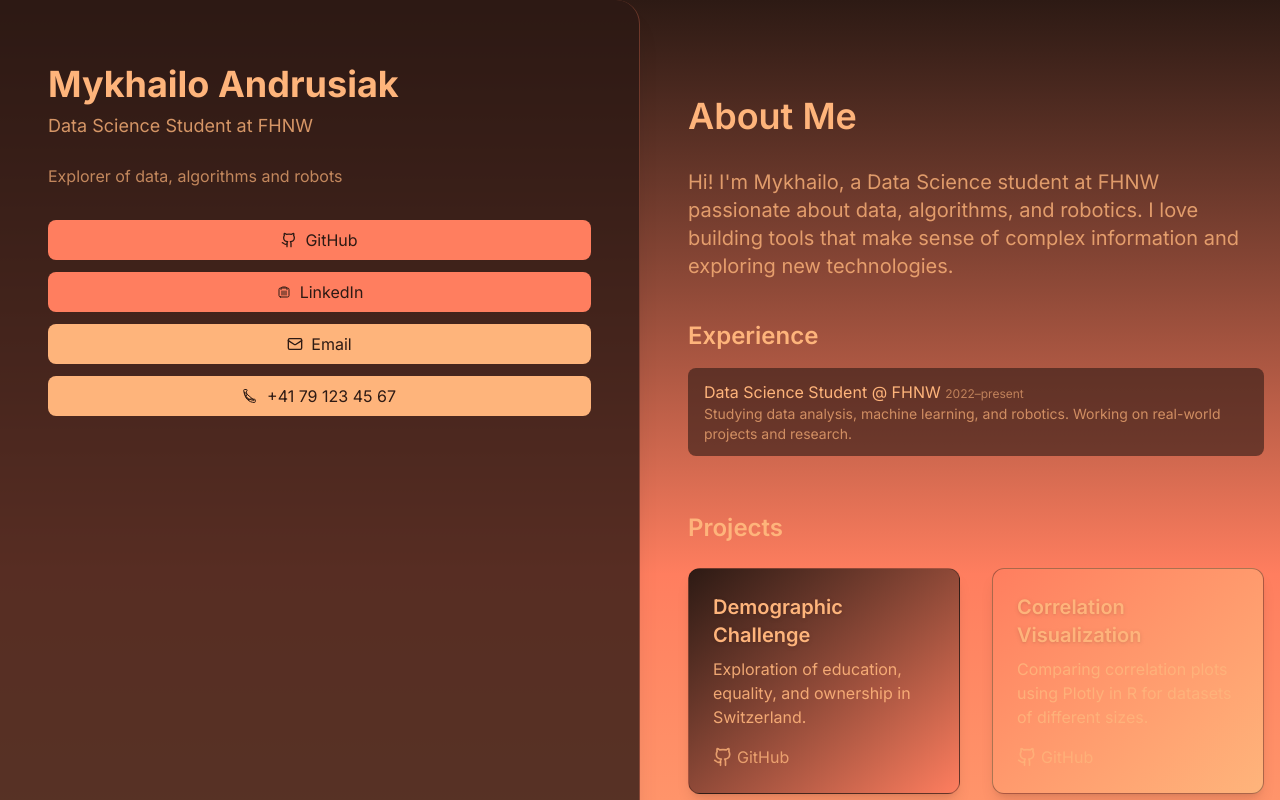
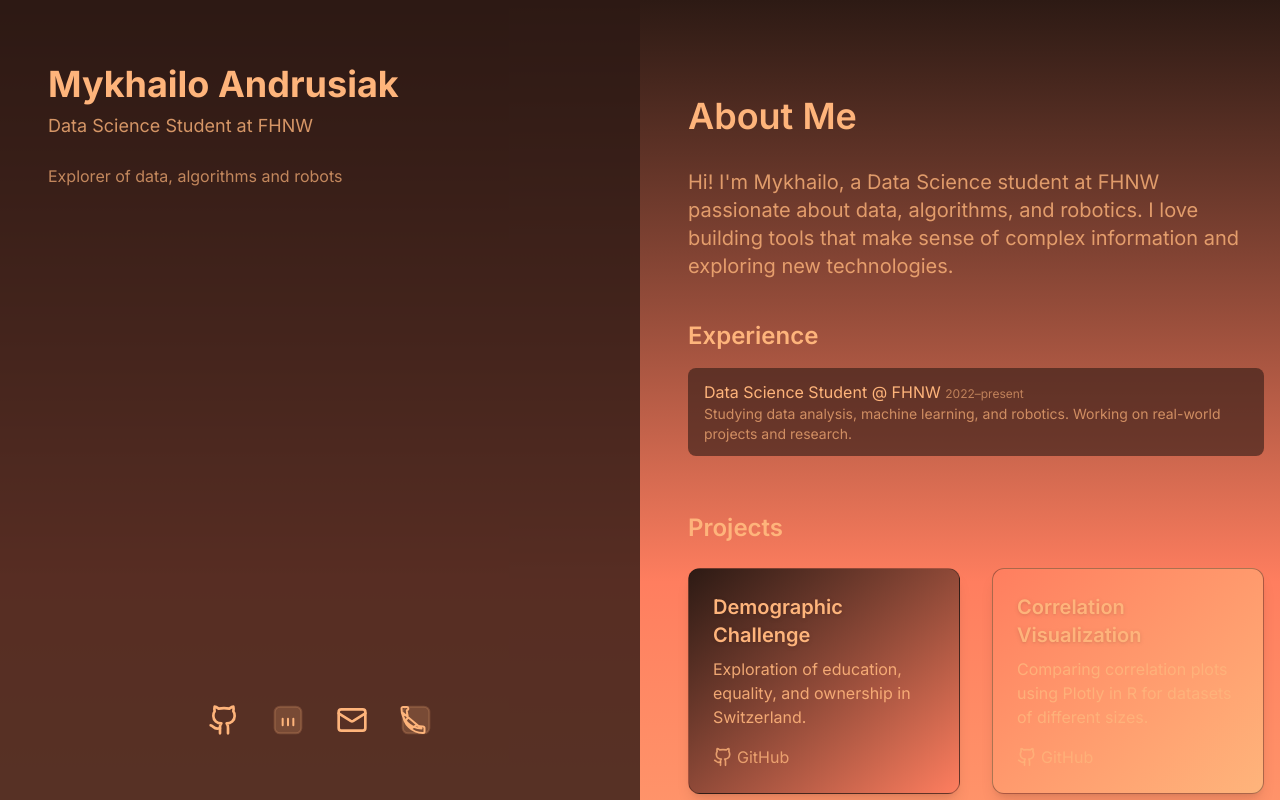
Before and after one commit to mikeandrusyak/Portfolio, a Next.js app: page / in a window 1280 px wide. Shown: the top 800 px of the page. Built offline with nearby package versions, Linux system fonts and the light colour scheme; a web font is replaced by a local one.

Commit message:
fix blocks

```diff
--- a/pages/index.tsx
+++ b/pages/index.tsx
@@ -37,7 +37,7 @@ export default function Home() {
       </Head>
       <main className="min-h-screen bg-gradient-to-b from-sunset-brown via-sunset-orange to-sunset-peach text-sunset-peach flex flex-col md:flex-row md:gap-8">
         {/* Sidebar */}
-        <aside className="flex flex-col justify-between w-full md:w-1/2 md:flex-none bg-sunset-brown/80 px-6 md:px-12 py-8 md:py-16 rounded-none md:rounded-r-3xl shadow-xl md:border-r border-sunset-orange/30 z-10 md:sticky md:top-0">
+        <aside className="flex flex-col justify-between w-full md:w-1/2 md:flex-none px-6 md:px-12 py-8 md:py-16 rounded-none z-10 md:sticky md:top-0 md:h-screen md:bg-sunset-brown/80">
           <div>
             <motion.h1
               initial={{ opacity: 0, y: 40 }}
@@ -49,27 +49,28 @@ export default function Home() {
             </motion.h1>
             <p className="text-sunset-peach/80 text-lg mb-6">Data Science Student at FHNW</p>
             <p className="text-sunset-peach/70 text-base mb-8">Explorer of data, algorithms and robots</p>
-            <div className="flex flex-col gap-3">
-              <Button as="a" href="https://github.com/mikeandrusyak" variant="sunset" size="md" target="_blank">
-                <Github className="w-4 h-4 mr-2" /> GitHub
-              </Button>
-              <Button as="a" href="https://linkedin.com/in/mikeandrusyak" variant="sunset" size="md" target="_blank">
-                <svg xmlns="http://www.w3.org/2000/svg" fill="none" viewBox="0 0 24 24" strokeWidth={1.5} stroke="currentColor" className="w-4 h-4 mr-2"><path strokeLinecap="round" strokeLinejoin="round" d="M16.5 8.25V7.125A2.625 2.625 0 0 0 13.875 4.5h-3.75A2.625 2.625 0 0 0 7.5 7.125v1.125M6.75 19.5h10.5a2.25 2.25 0 0 0 2.25-2.25V8.25a2.25 2.25 0 0 0-2.25-2.25H6.75A2.25 2.25 0 0 0 4.5 8.25v9a2.25 2.25 0 0 0 2.25 2.25ZM9 10.5v6M12 10.5v6m3-6v6" /></svg>
-                LinkedIn
-              </Button>
-              <Button as="a" href="mailto:mykhailo.andrusiak@students.fhnw.ch" variant="peach" size="md">
-                <Mail className="w-4 h-4 mr-2" /> Email
-              </Button>
-              <Button as="a" href="tel:+41791234567" variant="peach" size="md">
-                <svg xmlns="http://www.w3.org/2000/svg" fill="none" viewBox="0 0 24 24" strokeWidth={1.5} stroke="currentColor" className="w-4 h-4 mr-2"><path strokeLinecap="round" strokeLinejoin="round" d="M2.25 6.75c0 8.284 6.716 15 15 15 .621 0 1.125-.504 1.125-1.125v-2.625a1.125 1.125 0 0 0-1.125-1.125c-1.636 0-3.21-.26-4.687-.75a1.125 1.125 0 0 0-1.094.21l-2.25 1.687a12.042 12.042 0 0 1-5.25-5.25l1.687-2.25a1.125 1.125 0 0 0 .21-1.094 16.978 16.978 0 0 1-.75-4.687A1.125 1.125 0 0 0 4.875 2.25H2.25A1.125 1.125 0 0 0 1.125 3.375c0 8.284 6.716 15 15 15z" /></svg>
-                +41 79 123 45 67
-              </Button>
+            {/* Контакти-іконки */}
+            <div className="hidden" />
+          </div>
+          <div className="flex flex-col items-center gap-6 mt-12">
+            <div className="flex flex-row justify-center gap-8">
+              <a href="https://github.com/mikeandrusyak" target="_blank" rel="noopener noreferrer" className="hover:text-sunset-orange transition-colors" aria-label="GitHub">
+                <Github className="w-8 h-8" />
+              </a>
+              <a href="https://linkedin.com/in/mikeandrusyak" target="_blank" rel="noopener noreferrer" className="hover:text-sunset-orange transition-colors" aria-label="LinkedIn">
+                <svg xmlns="http://www.w3.org/2000/svg" fill="none" viewBox="0 0 24 24" strokeWidth={1.5} stroke="currentColor" className="w-8 h-8"><rect width="20" height="20" x="2" y="2" rx="4" fill="currentColor" className="text-sunset-peach/20"/><path strokeLinecap="round" strokeLinejoin="round" d="M8 11v5m4-5v5m4-5v5" stroke="currentColor" strokeWidth="1.5"/></svg>
+              </a>
+              <a href="mailto:mykhailo.andrusiak@students.fhnw.ch" className="hover:text-sunset-orange transition-colors" aria-label="Email">
+                <Mail className="w-8 h-8" />
+              </a>
+              <a href="tel:+41791234567" className="hover:text-sunset-orange transition-colors" aria-label="Phone">
+                <svg xmlns="http://www.w3.org/2000/svg" fill="none" viewBox="0 0 24 24" strokeWidth={1.5} stroke="currentColor" className="w-8 h-8"><rect width="20" height="20" x="2" y="2" rx="4" fill="currentColor" className="text-sunset-peach/20"/><path strokeLinecap="round" strokeLinejoin="round" d="M2.25 6.75c0 8.284 6.716 15 15 15 .621 0 1.125-.504 1.125-1.125v-2.625a1.125 1.125 0 0 0-1.125-1.125c-1.636 0-3.21-.26-4.687-.75a1.125 1.125 0 0 0-1.094.21l-2.25 1.687a12.042 12.042 0 0 1-5.25-5.25l1.687-2.25a1.125 1.125 0 0 0 .21-1.094 16.978 16.978 0 0 1-.75-4.687A1.125 1.125 0 0 0 4.875 2.25H2.25A1.125 1.125 0 0 0 1.125 3.375c0 8.284 6.716 15 15 15z" /></svg>
+              </a>
             </div>
           </div>
-          <div className="text-xs text-sunset-peach/40 mt-8">© {new Date().getFullYear()} Mykhailo Andrusiak</div>
         </aside>
         {/* Main content */}
-        <section className="w-full md:flex-1 px-4 py-10 md:py-24 overflow-auto">
+        <section className="w-full md:flex-1 px-4 py-10 md:py-24 h-screen md:h-auto overflow-auto">
           <motion.h2
             initial={{ opacity: 0, y: 20 }}
             animate={{ opacity: 1, y: 0 }}
@@ -131,6 +132,7 @@ export default function Home() {
               </motion.div>
             ))}
           </div>
+        <div className="text-xs text-sunset-peach/40">© {new Date().getFullYear()} Mykhailo Andrusiak</div>
         </section>
       </main>
     </>
```
